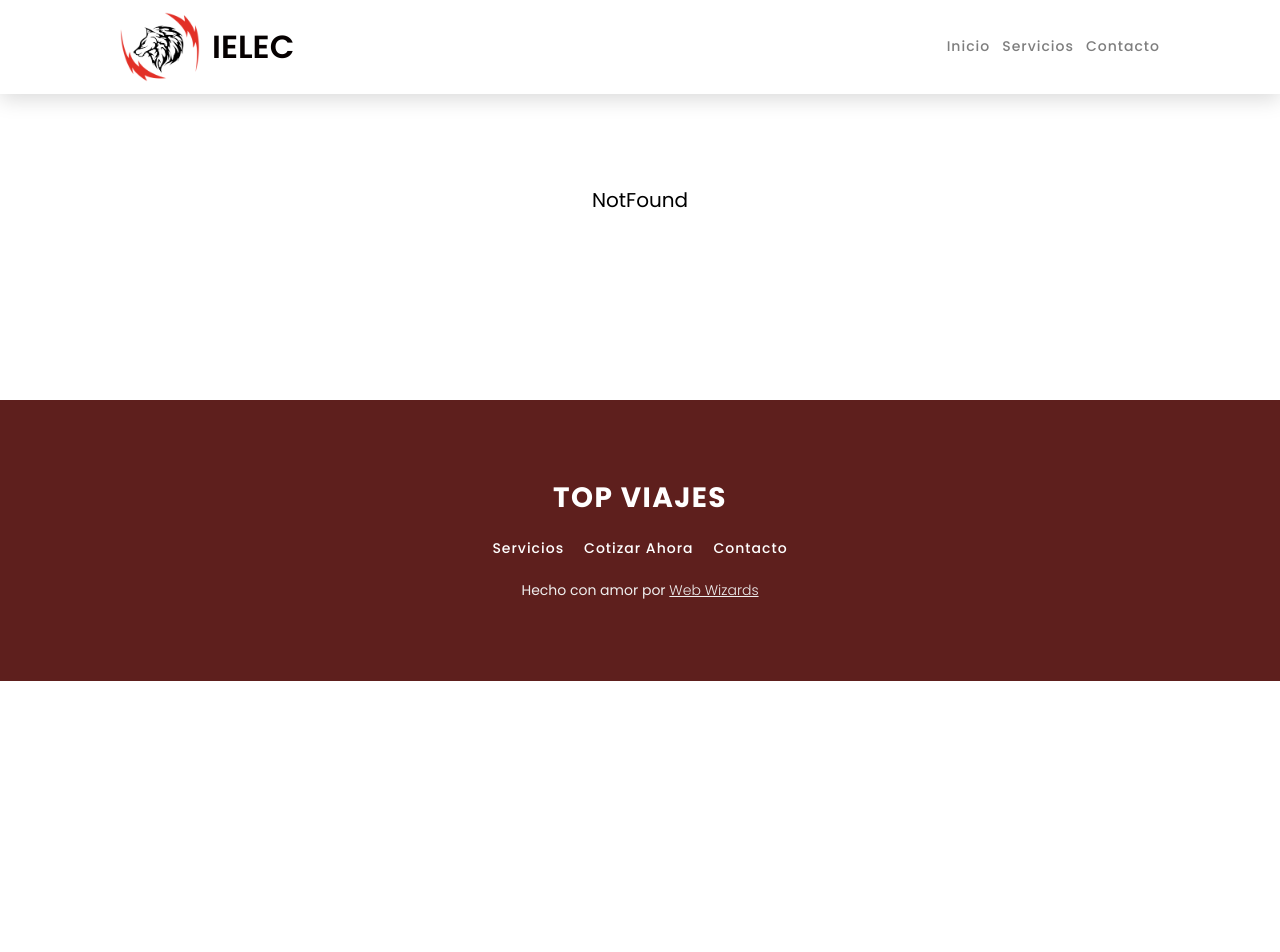
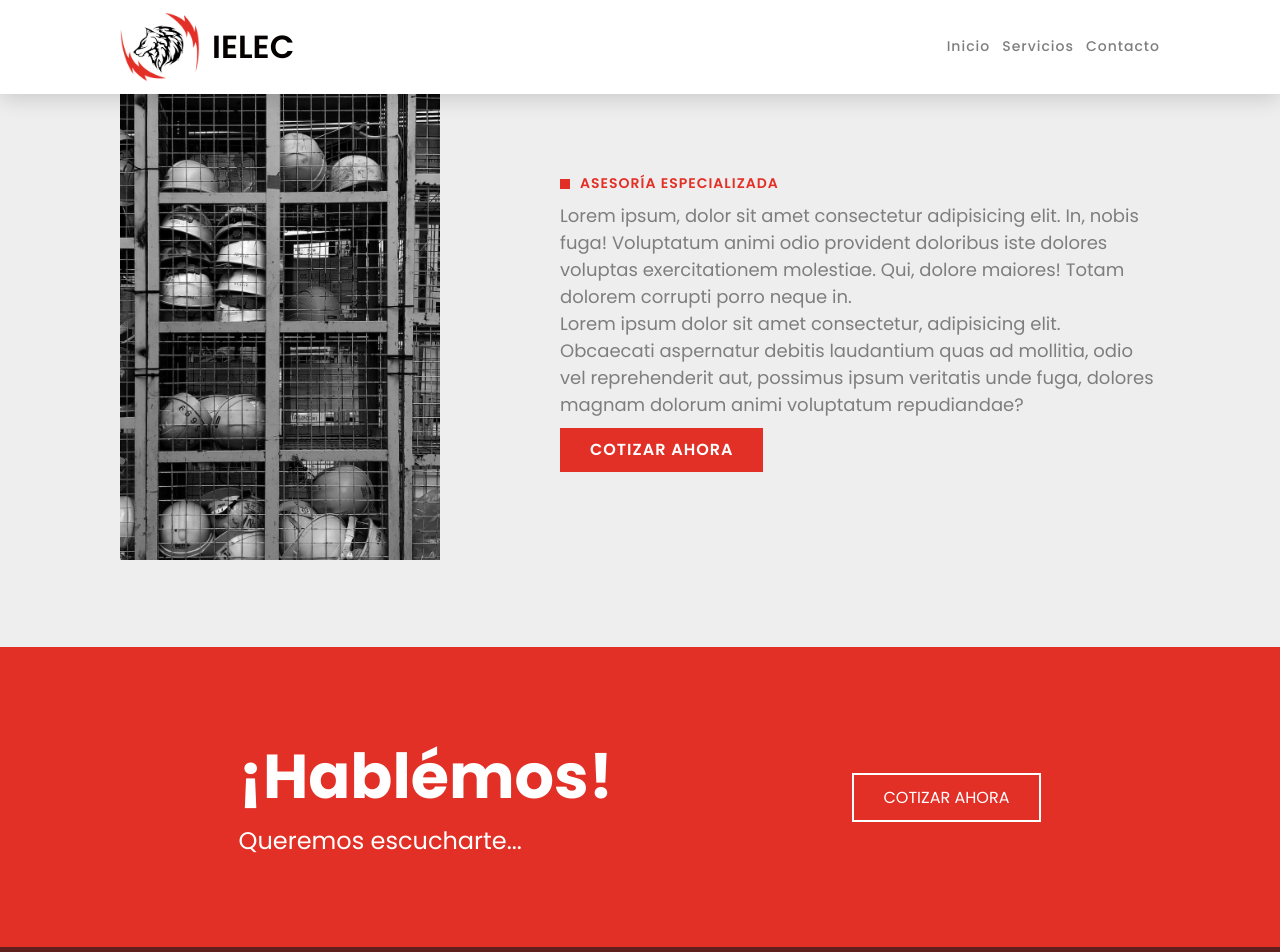
Before and after one commit to jonpapayon/ielec, a React (Vite) app: page /service in a window 1280 px wide. Shown: the top 952 px of the page. Before the commit the page ends 800 px from the top, so only its background shows below. Built offline with nearby package versions, Linux system fonts and the light colour scheme.

Commit message:
finish layout

```diff
--- a/src/App.jsx
+++ b/src/App.jsx
@@ -4,10 +4,12 @@ import Home from './pages/Home'
 import Navbar from './Components/Navbar'
 import NotFound from './Components/NotFound'
 import Footer from './Components/Footer'
+import Service from './pages/Service'
 
 const AppRoutes = () => {
   let routes = useRoutes([
     { path: '/', element: <Home /> },
+    { path: '/service', element: <Service /> },
     { path: '/*', element: <NotFound /> }
   ])
   return routes
--- a/src/Components/Navbar.css
+++ b/src/Components/Navbar.css
@@ -60,6 +60,10 @@ nav {
     height: 40px;
     color: var(--black);
 }
+.x-circle-icon {
+    width: 20px;
+    height: 20px;
+}
 @media screen and (max-width: 768px) {
     .menu__icon, .menu--close {
         display: block;
--- a/src/Components/Navbar.jsx
+++ b/src/Components/Navbar.jsx
@@ -1,7 +1,17 @@
 import { NavLink } from "react-router-dom"
 import './Navbar.css'
 import ielecLogo from '../assets/ielec-logo.png'
-import { Bars3Icon } from '@heroicons/react/24/solid'
+import { Bars3Icon, XCircleIcon } from '@heroicons/react/24/solid'
+
+// const menu = document.querySelector('#menu')
+// const open = document.querySelector('#open')
+// const close = document.querySelector('#close')
+// open.addEventListener('click', () => {
+//     menu.classList.add('visible')
+// })
+// close.addEventListener('click', () => {
+//     menu.classList.remove('visible')
+// })
 
 function Navbar() {
   return (
@@ -15,7 +25,7 @@ function Navbar() {
     <div className="menu__container" id="menu">
         <ul>
             <li className="menu--close" id="close">
-                <a href=""><img src="./close-icon.png" alt=""/></a>
+                <XCircleIcon className="x-circle-icon"/>
             </li>
             <NavLink to='/'><li>Inicio</li></NavLink>
             <NavLink to='/#services'><li>Servicios</li></NavLink>
--- /dev/null
+++ b/src/Components/ServiceCard.css
@@ -0,0 +1,69 @@
+.service__card-container{
+
+    display: flex;
+    flex-direction: row;
+    justify-content: space-between;
+    align-items: center;
+    flex-wrap: nowrap;
+    gap: 40px;
+}
+.hero-services__img-container img {
+    max-width: 320px;
+    height: 480px;
+    object-fit: cover;
+    filter: grayscale(100%);
+}
+.hero-services__title-container {
+    max-width: 600px;
+    display: flex;
+    align-items: flex-start;
+    justify-content: center;
+    flex-direction: column;
+    gap: 10px;
+}
+.hero-services__title-container h1{
+    font-size: 14px;
+    color: var(--primary);
+    font-weight: 600;
+    line-height: 1.25;
+    letter-spacing: 1px;
+}
+p {
+    font-size: 18px;
+    color: var(--gray);
+    line-height: 1.5;
+    letter-spacing: 0px;
+}
+.hero-services__title-container a {
+    padding: 12px 30px;
+    font-size: 16px;
+    font-weight: 600;
+    line-height: 1.25;
+    letter-spacing: 1px;
+    background-color: var(--primary);
+    text-decoration: none;
+    color: #fff;
+}
+.hero-services__title-container a:hover {
+    background-color: var(--dark-primary);
+}
+.hero-services__title-container span {
+    background-color: var(--primary);
+    display: inline-block;
+    height: 10px;
+    width: 10px;
+}
+.span--square {
+    display: flex;
+    flex-direction: row;
+    flex-wrap: nowrap;
+    justify-content: center;
+    align-items: center;
+    gap: 10px;
+}
+@media screen and (max-width: 768px) {
+    .service__card-container {
+        flex-wrap: wrap;
+        flex-direction: row-reverse;
+    }
+}
--- /dev/null
+++ b/src/Components/ServiceCard.jsx
@@ -0,0 +1,22 @@
+import './ServiceCard.css'
+import cascos from '../assets/cascos.jpeg'
+
+function ServiceCard() {
+  return (
+    <div className='service__card-container'>
+        <div className="hero-services__img-container">
+            <figure><img src={cascos} alt=""/></figure>
+        </div>
+        <div className="hero-services__title-container">
+            <div className="span--square">
+                <span></span>
+                <h1>ASESORÍA ESPECIALIZADA</h1>
+            </div>
+            <p>Lorem ipsum, dolor sit amet consectetur adipisicing elit. In, nobis fuga! Voluptatum animi odio provident doloribus iste dolores voluptas exercitationem molestiae. Qui, dolore maiores! Totam dolorem corrupti porro neque in. <br />Lorem ipsum dolor sit amet consectetur, adipisicing elit. Obcaecati aspernatur debitis laudantium quas ad mollitia, odio vel reprehenderit aut, possimus ipsum veritatis unde fuga, dolores magnam dolorum animi voluptatum repudiandae?</p>
+            <a href="index.html#contact">COTIZAR AHORA</a>
+        </div>
+    </div>
+  )
+}
+
+export default ServiceCard
--- a/src/Components/Services.css
+++ b/src/Components/Services.css
@@ -22,6 +22,9 @@
     flex-wrap: wrap;
     gap: 40px;
 }
+.link-service {
+    text-decoration: none;
+}
 @media screen and (max-width: 768px) {
     .services {
         padding: 80px 40px;
--- a/src/Components/Services.jsx
+++ b/src/Components/Services.jsx
@@ -1,3 +1,4 @@
+import { Link } from 'react-router-dom'
 import './Services.css'
 import Card from './Card'
 import subterraneas from '../assets/lineas-subterraneas.jpeg'
@@ -5,6 +6,7 @@ import bajaTension from '../assets/baja-tension.jpeg'
 import bombeos from '../assets/bombeos.jpeg'
 import iluminacion from '../assets/iluminacion.jpeg'
 import aereas from '../assets/lineas-aereas.jpeg'
+
 
 function Services() {
   return (
@@ -15,11 +17,11 @@ function Services() {
         <p>La confianza es la base de todo lo que hacemos. Nuestra construcción eléctrica de calidad superior ha establecido conexiones duraderas en la industria. Únase a nosotros en la construcción de un mundo más brillante.</p>
     </div>
     <div className="services__images-container">
-        <Card title='Líneas Eléctricas Subterráneas' img={subterraneas}/>
-        <Card title='Baja Tensión Industrial y Automatización' img={bajaTension}/>
-        <Card title='Bombeos y Líneas de Conducción' img={bombeos}/>
-        <Card title='Iluminación en General' img={iluminacion}/>
-        <Card title='Líneas Eléctricas Aéreas' img={aereas}/>
+        <Link className='link-service' to='/service'><Card title='Líneas Eléctricas Subterráneas' img={subterraneas}/></Link>
+        <Link className='link-service' to='/service'><Card title='Baja Tensión Industrial y Automatización' img={bajaTension}/></Link>
+        <Link className='link-service' to='/service'><Card title='Bombeos y Líneas de Conducción' img={bombeos}/></Link>
+        <Link className='link-service' to='/service'><Card title='Iluminación en General' img={iluminacion}/></Link>
+        <Link className='link-service' to='/service'><Card title='Líneas Eléctricas Aéreas' img={aereas}/></Link>
     </div>
 </section>
   )
--- /dev/null
+++ b/src/pages/Service.css
@@ -0,0 +1,55 @@
+.hero-services {
+    padding: 80px 120px;
+    background-color: var(--light-primary);
+}
+
+@media screen and (max-width: 768px) {
+    .hero-services {
+        padding: 80px;
+    }
+}
+@media screen and (max-width: 425px) {
+    .hero-services {
+        padding: 80px 40px;
+    }
+}
+.talk {
+    background-color: var(--primary);
+    height: 300px;
+    width: 100%;
+    display: flex;
+    justify-content: space-evenly;
+    align-items: center;
+}
+.talk h2 {
+    font-size: 62px;
+    color: #fff;
+    font-weight: 700;
+    line-height: 1.25;
+    letter-spacing: 0px;
+    margin-bottom: 10px;
+}
+.talk p {
+    font-size: 24px;
+    color: #fff;
+    font-weight: 400;
+    line-height: 1.25;
+    letter-spacing: 0px;
+}
+.secundary-button {
+    font-size: 16px;
+    padding: 10px 30px;
+    border: 2px solid #fff;
+    color: #fff;
+    text-decoration: none;
+}
+.secundary-button:hover {
+    background-color: var(--very-dark-primary);
+    border: var(--very-dark-primary);
+}
+@media screen and (max-width: 425px) {
+    .talk {
+        flex-direction: column;
+        padding: 0 20px;
+    }
+}
--- a/src/pages/Service.jsx
+++ b/src/pages/Service.jsx
@@ -0,0 +1,21 @@
+import './Service.css'
+import ServiceCard from '../Components/ServiceCard'
+
+function Service() {
+  return (
+    <div>
+        <section className="hero-services">
+        <ServiceCard/>
+        </section>
+        <section className="talk">
+            <div>
+            <h2>¡Hablémos!</h2>
+            <p>Queremos escucharte...</p>
+            </div>
+            <a href="index.html#contact" className="secundary-button">COTIZAR AHORA</a>
+        </section>
+    </div>
+  )
+}
+
+export default Service
```
Also changed, not shown: src/Components/Form.jsx (+11 -0 lines).
